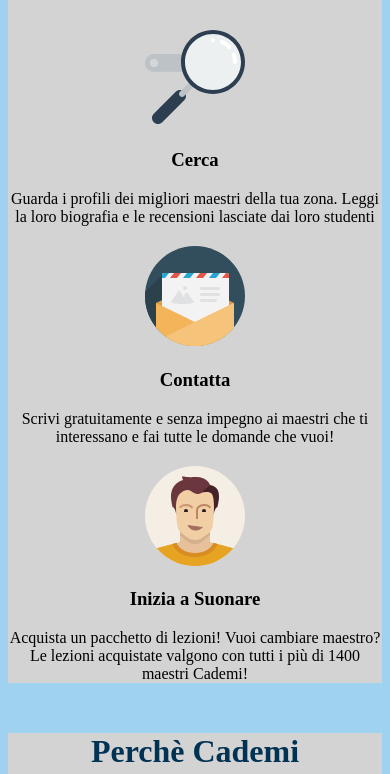
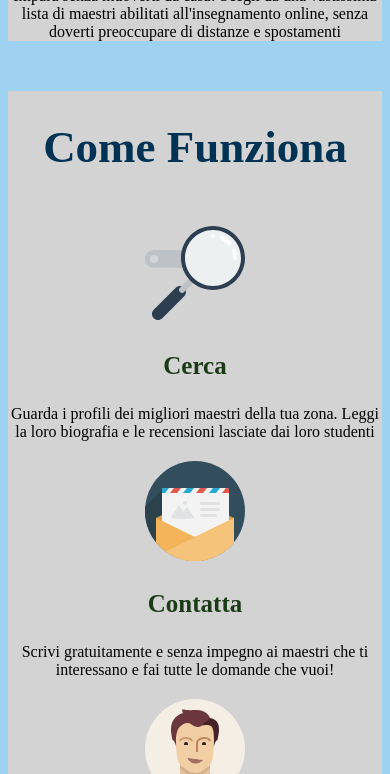
Before and after one commit to michelorusso/html-css-resp-wannabe, a plain HTML site: page index.html in a window 390 px wide. Shown: the part 659-1433 px from the top of the page. Drawn offline with Linux system fonts and the light colour scheme.

Commit message:
Versione Tablet Consegna Esercizio

```diff
--- a/style.css
+++ b/style.css
@@ -73,6 +73,43 @@
 }
 
 /*RESPONSIVE*/
+
+/*tablet*/
+@media screen and (max-width: 768px) {
+  body {
+    background-color: rgb(203, 247, 199);
+  }
+
+  .row {
+    width: 100%;
+    margin: auto;
+  }
+
+  h1 {
+    padding-top: 30px;
+    color: rgb(27, 59, 23);
+    font-size: 45px;
+  }
+
+  #lezioni .row h3,
+  #steps .row h3,
+  #why .row h3 {
+    color: rgb(27, 59, 23);
+    font-size: 25px;
+  }
+
+  #lezioni .row img,
+  #steps .row img {
+    height: 150px;
+    padding-top: 30px;
+  }
+
+  .container.grey {
+    background-color: lightsteelblue;
+  }
+
+
+/*<420px*/
 @media screen and (max-width: 419px) {
   body {
   background-color: rgb(159, 209, 240);
```
